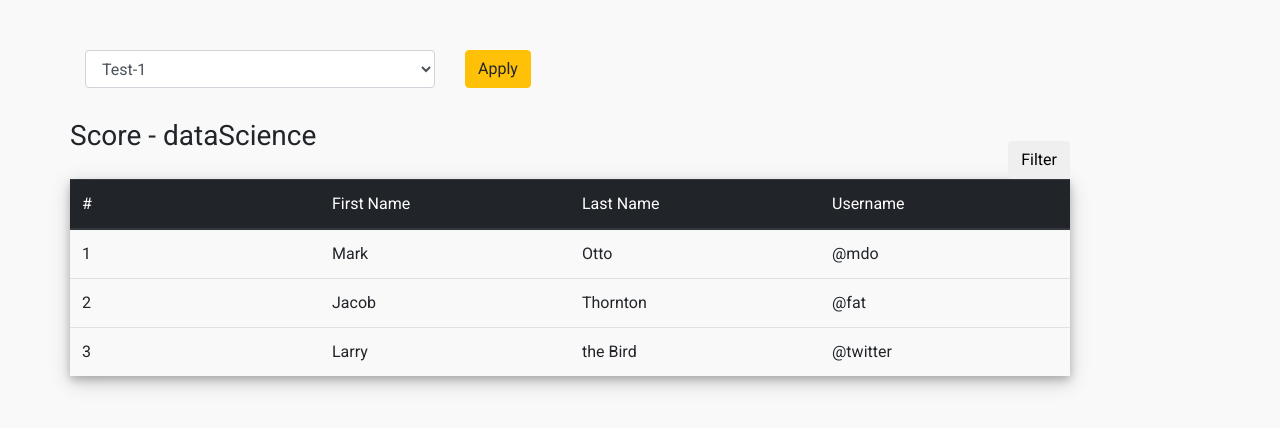
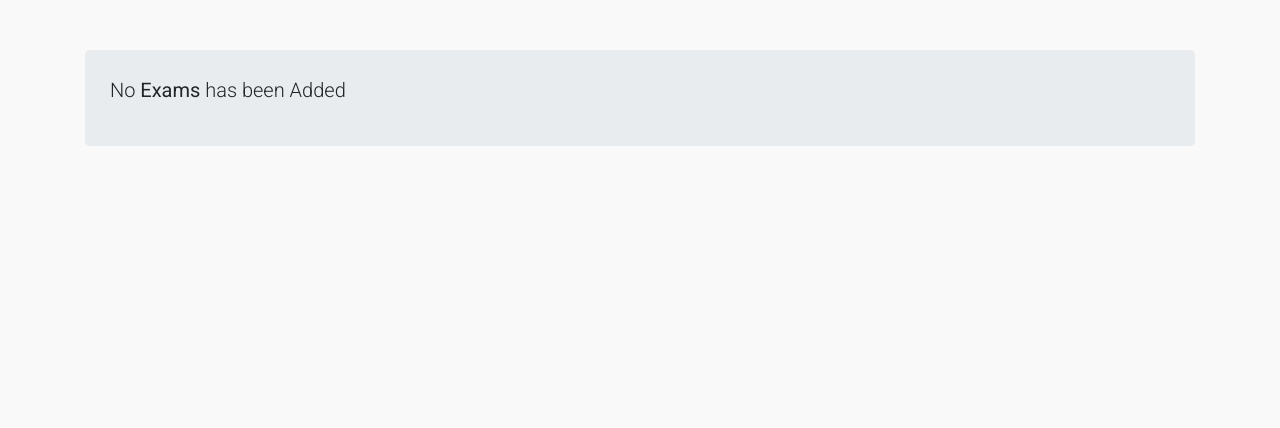
Before and after one commit to PatanImranAliKhan/student_score_system, a Django app: page /student/score/1/1 in a window 1280 px wide. Shown: the part 71-499 px from the top of the page. Run offline with Django 4.2, Linux system fonts and the light colour scheme; some libraries are stand-ins or nearby versions.

Commit message:
student app completed

```diff
--- a/admin_app/templates/admin_base.html
+++ b/admin_app/templates/admin_base.html
@@ -35,6 +35,9 @@
                         <li class="nav-item">
 							<a class="nav-link" href="{% url 'facultydetails' %}">Faculty Details</a>
 						</li>
+						<li class="nav-item">
+							<a class="nav-link" href="{% url 'login' %}">Logout</a>
+						</li>
 					</ul>
 				</div>
 			</nav>
--- a/faculty_app/templates/fct_base.html
+++ b/faculty_app/templates/fct_base.html
@@ -30,7 +30,7 @@
 							<a class="nav-link" href="{% url 'viewscores' 'sample' %}">View Scores</a>
 						</li>
 						<li class="nav-item">
-							<a class="nav-link" href="{% url 'register' %}">Logout</a>
+							<a class="nav-link" href="{% url 'logoutfct' %}">Logout</a>
 						</li>
 					</ul>
 				</div>
--- a/faculty_app/urls.py
+++ b/faculty_app/urls.py
@@ -3,5 +3,6 @@ from . import views
 
 urlpatterns = [
     path('',views.AddTestScore,name="addtestscore"),
-    path('scores/<str:test>',views.ViewStudentScores,name="viewscores")
+    path('scores/<str:test>',views.ViewStudentScores,name="viewscores"),
+    path('logoutfaculty', views.Logoutfaculty, name="logoutfct")
 ]
--- a/student_app/templates/std_base.html
+++ b/student_app/templates/std_base.html
@@ -27,7 +27,7 @@
 							<a class="nav-link" href="{% url 'subjectlist'%}">Subjects</a>
 						</li>
 						<li class="nav-item active">
-							<a class="nav-link" href="{% url 'subjectlist'%}">Logout</a>
+							<a class="nav-link" href="{% url 'logoutstd'%}">Logout</a>
 						</li>
 					</ul>
 				</div>
--- a/student_app/templates/std_subject_score.html
+++ b/student_app/templates/std_subject_score.html
@@ -10,26 +10,35 @@ Student Scores
 {% block content %}
 <div class="container">
     <div class="scores">
+        {% if exam_names %}
         <div class="row" style="margin-top: 50px;">
+            <form action="" method="post">
+                {% csrf_token %}
                 <div class="col-lg-4 col-sm-6">
                     <div class="form-group">
-                    <select class="form-control">
-                        <option Selected value="test-1">Test-1</option>
-                        <option value="test-2">Test 2</option>
-                        <option value="test-2">Test 2</option>
-                        <option value="test-2">Test 2</option>
-                        <option value="test-2">Test 2</option>
+                        <select class="form-control" style="width: 250px;" name="exam_name">
+                            <option Selected value="">Select the Exam</option>
+                            {% for exam in exam_names %}
+                            <option value="{{exam.exam_name}}">{{exam.exam_name}}</option>
+                            {% endfor %}
                         </select>
                     </div>
                 </div>
                 <div class="col">
-                <button class="btn btn-warning">Apply</button>
+                    <button class="btn btn-warning" name="newexam" type="submit">Apply</button>
                 </div>
+            </form>
         </div>
+        {% else %}
+        <div class="container jumbotron" style="width: 100%;padding: 25px;margin-top: 50px">
+			<p class="lead">No <b>Exams</b> has been Added</p>
+		</div>
+        {% endif %}
+        {% if scores_data %}
         <div class="row">
             <div class="panel panel-primary filterable">
                 <div class="panel-heading">
-                    <h3 class="panel-title">Score - dataScience</h3>
+                    <h3 class="panel-title">Score - {{exam_name}}</h3>
                     <div class="pull-right">
                         <button class="btn btn-default btn-xs btn-filter"><span class="glyphicon glyphicon-filter"></span> Filter</button>
                     </div>
@@ -38,40 +47,43 @@ Student Scores
                     <thead class="thead-dark">
                         <tr class="filters">
                             <th><input type="text" class="form-control" placeholder="#" disabled></th>
-                            <th><input type="text" class="form-control" placeholder="First Name" disabled></th>
-                            <th><input type="text" class="form-control" placeholder="Last Name" disabled></th>
-                            <th><input type="text" class="form-control" placeholder="Username" disabled></th>
+                            <th><input type="text" class="form-control" placeholder="Id number" disabled></th>
+                            <th><input type="text" class="form-control" placeholder="Grade" disabled></th>
+                            <th><input type="text" class="form-control" placeholder="Marks" disabled></th>
+                            <!-- <th>Edit</th>
+                            <th>Delete</th> -->
                         </tr>
                     </thead>
                     <tbody>
+                        {% for score_data in scores_data %}
                         <tr>
-                            <td>1</td>
-                            <td>Mark</td>
-                            <td>Otto</td>
-                            <td>@mdo</td>
+                            <td>{{forloop.counter}}</td>
+                            <td>{{score_data.student_id}}</td>
+                            <td>{{score_data.grade}}</td>
+                            <td>{{score_data.score}}</td>
+
+                            <!-- <td><span class="editbtn" id="190031274"><i class="fa fa-pencil-square-o" aria-hidden="true" data-toggle="modal" data-target="#exampleModal"></i></span></td>
+                            <td><i class="fa fa-trash-o" aria-hidden="true"></i></td> -->
                         </tr>
-                        <tr>
-                            <td>2</td>
-                            <td>Jacob</td>
-                            <td>Thornton</td>
-                            <td>@fat</td>
-                        </tr>
-                        <tr>
-                            <td>3</td>
-                            <td>Larry</td>
-                            <td>the Bird</td>
-                            <td>@twitter</td>
-                        </tr>
+                        {% endfor %}
                     </tbody>
                 </table>
             </div>
         </div>
+        {% endif %}
     </div>
 </div>
 
 <script>
 
 $(document).ready(function(){
+
+    $('.editbtn').click(function() {
+        var id = $(this).attr('id');
+        console.log(id)
+        $('#upd_id').val(id)
+    });
+
     $('.filterable .btn-filter').click(function(){
         var $panel = $(this).parents('.filterable'),
         $filters = $panel.find('.filters input'),
--- a/student_app/urls.py
+++ b/student_app/urls.py
@@ -3,5 +3,6 @@ from . import views
 
 urlpatterns = [
     path('',views.Subject_List,name="subjectlist"),
-    path('score/<str:subject>/<str:test>',views.Student_Subject_Score,name="sub_score")
+    path('score/<str:subject>/<str:test>',views.Student_Subject_Score,name="sub_score"),
+    path('logoutstudent', views.LogoutStudent, name="logoutstd")
 ]
--- a/student_app/views.py
+++ b/student_app/views.py
@@ -3,6 +3,32 @@ import requests
 import json
 
 # Create your views here.
+
+def getExamNamesBySubjectBranch(subject, branch):
+    try:
+        exam_names_data = requests.get("http://localhost:3000/exam/getExamName/{}/{}".format(branch,subject))
+        exam_names_data=json.loads(exam_names_data.text)
+        exam_names_data=exam_names_data["message"]
+        # print(exam_names_data)
+        if(exam_names_data=="Error" or len(exam_names_data)==0):
+            return []
+        else:
+            return exam_names_data
+    except:
+        return []
+
+def getExamScoresById(exam_id):
+    try:
+        exam_scores_data = requests.get("http://localhost:3000/exam/getExamScoresById/"+str(exam_id))
+        exam_scores_data=json.loads(exam_scores_data.text)
+        exam_scores_data=exam_scores_data["message"]
+        # print(exam_scores_data)
+        if(exam_scores_data=="Error" or len(exam_scores_data)==0):
+            return []
+        else:
+            return exam_scores_data
+    except:
+        return []
 
 def Subject_List(request):
     try:
@@ -11,7 +37,7 @@ def Subject_List(request):
             return redirect("login")
 
         resp_data=requests.get("http://localhost:3000/subject/branchSubjects/"+branch)
-        print(resp_data.text)
+        # print(resp_data.text)
         resp_data_json=json.loads(resp_data.text)
         subjects_List=resp_data_json['message']
         if(subjects_List=="Error"):
@@ -23,5 +49,35 @@ def Subject_List(request):
     return render(request,"std_home.html")
 
 def Student_Subject_Score(request,subject,test="sample"):
-    print(subject,test)
+    try:
+        branch= request.session['branch']
+        exam_names_data=getExamNamesBySubjectBranch(subject,branch)
+        # print(exam_names_data)
+        if(request.method=="POST"):
+            exam_name=request.POST['exam_name']
+            exam_id_resp = requests.get("http://localhost:3000/exam/getExamID/"+exam_name)
+            exam_id_resp=json.loads(exam_id_resp.text)
+            exam_id= exam_id_resp['message']
+            if(exam_id=="Error"):
+                return render(request,"std_subject_score.html",{"new":"new","exam_names": exam_names_data,"error": "Select other exams"})
+
+            scores_data = getExamScoresById(exam_id[0]['id'])
+            print(scores_data)
+            return render(request,"std_subject_score.html",{"exam_names": exam_names_data,"scores_data": scores_data,"exam_name": exam_name})
+
+        else:
+            return render(request,"std_subject_score.html",{"new":"new","exam_names": exam_names_data})
+    except Exception as e:
+        print(e)
     return render(request,"std_subject_score.html")
+
+def LogoutStudent(request):
+    try:
+        del request.session['username']
+        del request.session['email']
+        del request.session['id']
+        del request.session['branch']
+        del request.session['profession']
+        return redirect("login")
+    except:
+        return redirect("login")
```
Also changed, not shown: faculty_app/views.py (+13 -0 lines), db.sqlite3. Lines whose indentation alone changed are shown as unchanged.
